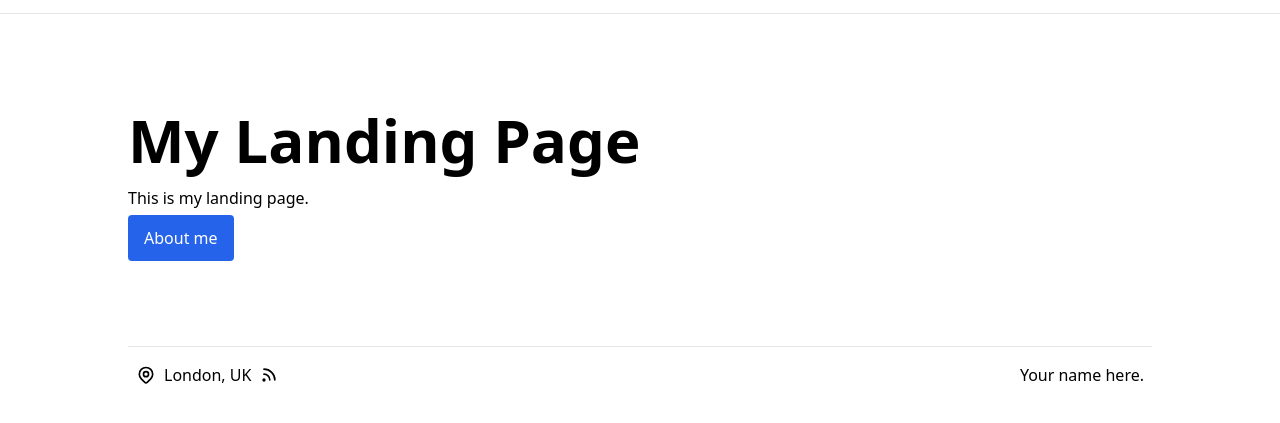
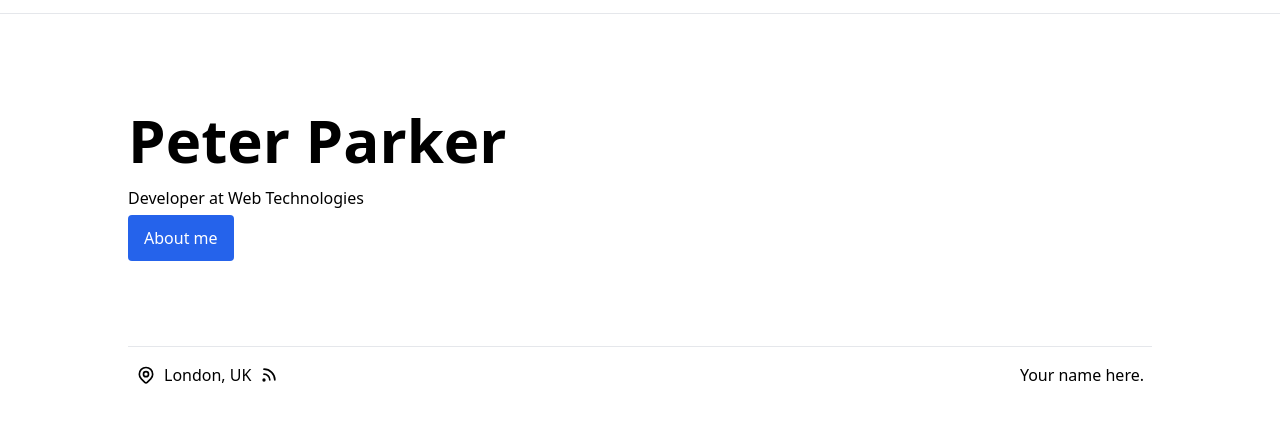
Before and after one commit to bladexr8/elevated-gatsby, a Gatsby site: page / in a window 1280 px wide. Shown: the part 51-474 px from the top of the page. Built offline with nearby package versions, Linux system fonts and the light colour scheme; Gatsby itself is replaced by a stand-in of ours.

Commit message:
query site metadata

```diff
--- a/gatsby-config.js
+++ b/gatsby-config.js
@@ -3,6 +3,12 @@
 // and offline support
 
 module.exports = {
+  siteMetadata: {
+    siteUrl: 'https://your.website',
+    name: 'Peter Parker',
+    role: 'Developer at Web Technologies',
+    bio: 'My short bio that I will use to introduce myself'
+  },
   plugins: [
     'gatsby-plugin-postcss'
   ],
--- a/src/pages/index.js
+++ b/src/pages/index.js
@@ -1,13 +1,22 @@
 import React from "react"
-import { Link } from "gatsby"
+import { Link, graphql } from "gatsby"
 import Layout from "../components/layout/Layout"
 
-const Index = () => {
+const Index = ({ data }) => {
+
+  // de-construct site Metadata
+  // to use in page
+  const {
+    site: {
+      siteMetadata: { name, role }
+    },
+  } = data;
+
   return (
     <Layout>
       <div className="max-w-5xl mx-auto py-16 lg:py-24">
-        <h1 className="text-4xl md:text-6xl font-bold text-black pb-4">My Landing Page</h1>
-        <p className="mb-4">This is my landing page.</p>
+        <h1 className="text-4xl md:text-6xl font-bold text-black pb-4">{name}</h1>
+        <p className="mb-4">{role}</p>
         <Link to="/about" className="btn">About me</Link>
       </div>
     </Layout>
@@ -15,3 +24,15 @@ const Index = () => {
 }
 
 export default Index
+
+// graphql query to supply data to page
+export const query = graphql`
+  {
+    site {
+      siteMetadata {
+        name
+        role
+      }
+    }
+  }
+`
```
